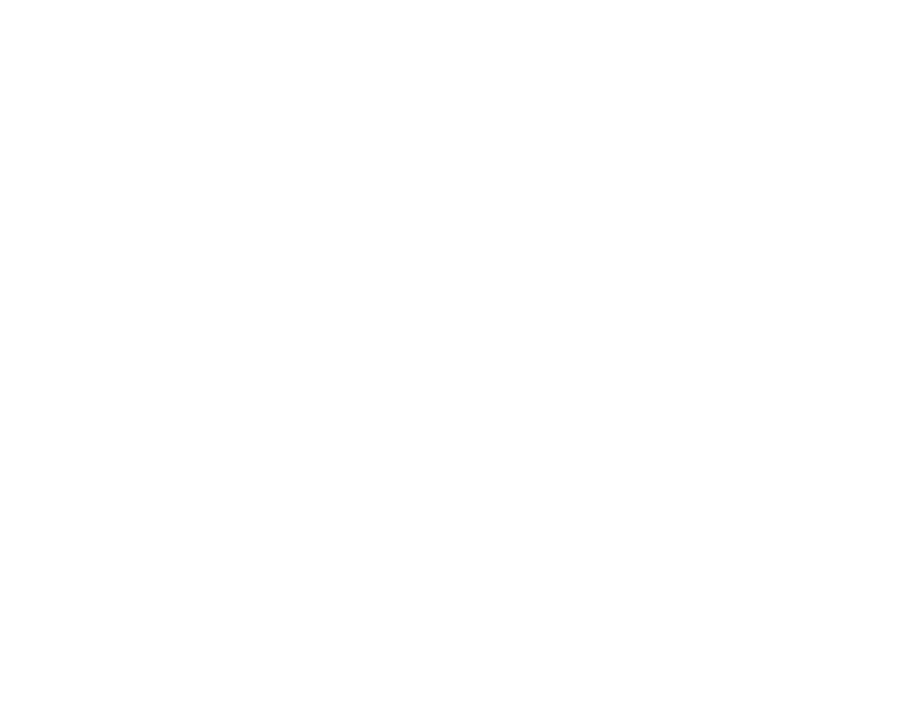
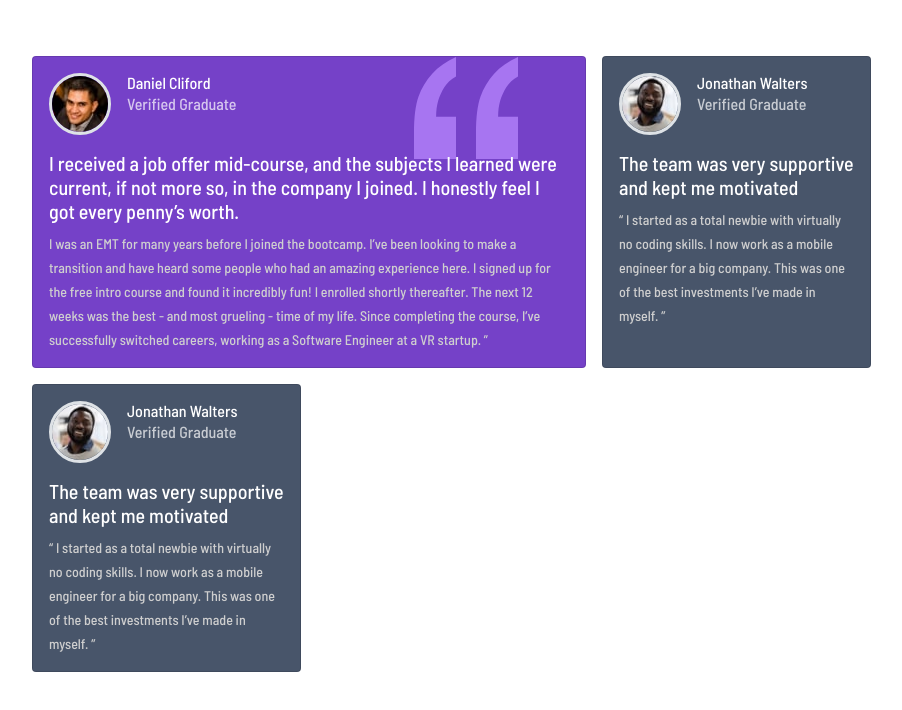
Before and after one commit to warrenfallon/All-projects, a plain HTML site: page SBA326/index.html in a window 1280 px wide. Shown: the whole page, without its empty margins (46-948 px from the left). Drawn offline with nearby package versions, Linux system fonts and the light colour scheme.

Commit message:
adding Jeanette

```diff
--- a/SBA326/index.html
+++ b/SBA326/index.html
@@ -25,6 +25,125 @@
     <div class="row">
       <div class="col-12 col-xl-9">
         <div class="row">
+
+              <!-- Daniel Section Start-->
+              <div class="col-lg-8 p-2 ">
+                <article
+                  style="
+                    background-color: hsl(263, 55%, 52%);
+                    background-image: url(images/bg-pattern-quotation.svg);
+                    background-repeat: no-repeat;
+                    background-position: 85% top;
+                  "
+                  class="card h-100 text-white"
+                >
+                  <div class="card-body ">
+                    <div class="media d-flex mb-3">
+                      <img
+                        class="m-0 border border-3 rounded-circle"
+                        src="images/image-daniel.jpg"
+                        style="border-color: hsl(0, 0%, 81%)"
+                      />
+                      <div class="ps-3 media-body">
+                        <h6 style="margin: 0">Daniel Cliford </h6>
+                        <p style="opacity: 70%">Verified Graduate</p>
+                      </div>
+                    </div>
+
+                    <div>
+                      <h5>
+                        I received a job offer mid-course, and the subjects I
+                        learned were current, if not more so, in the company I
+                        joined. I honestly feel I got every penny’s worth.
+                      </h5>
+                      <small style="color: hsl(0, 0%, 81%)">
+                        I was an EMT for many years before I joined the bootcamp.
+                        I’ve been looking to make a transition and have heard some
+                        people who had an amazing experience here. I signed up for
+                        the free intro course and found it incredibly fun! I
+                        enrolled shortly thereafter. The next 12 weeks was the
+                        best - and most grueling - time of my life. Since
+                        completing the course, I’ve successfully switched careers,
+                        working as a Software Engineer at a VR startup. ”
+                      </small>
+
+                    </div>
+                  </div>
+                </article>
+              </div>
+    <!-- Daniel Section End-->
+
+
+
+  <!-- Jonathon Section Start -->
+        <div class="col-lg-4 p-2">
+          <article
+            style="background-color: hsl(217, 19%, 35%)"
+            class="card h-100 text-white"
+          >
+            <div class="card-body">
+              <div class="media d-flex mb-3">
+                <img
+                  class="m-0 border border-3 rounded-circle"
+                  src="images/image-jonathan.jpg"
+                  style="border-color: hsl(0, 0%, 81%)"
+                />
+                <div class="ps-3 media-body">
+                  <h6 style="margin: 0">Jonathan Walters</h6>
+                  <p style="opacity: 70%">Verified Graduate</p>
+                </div>
+              </div>
+
+              <div>
+                <h5>The team was very supportive and kept me motivated</h5>
+                <small style="color: hsl(0, 0%, 81%)">
+                  “ I started as a total newbie with virtually no coding
+                  skills. I now work as a mobile engineer for a big company.
+                  This was one of the best investments I’ve made in myself.
+                  ”
+                </small>
+              </div>
+            </div>
+          </article>
+        </div>
+                 <!-- Jonathon Section End-->
+
+                 <!--Jeanette Harrison starts-->
+
+                 <div class="col-lg-4 p-2">
+                 <article
+                   style="background-color: hsl(217, 19%, 35%)"
+                   class="card h-100 text-white"
+                 >
+                   <div class="card-body">
+                     <div class="media d-flex mb-3">
+                       <img
+                         class="m-0 border border-3 rounded-circle"
+                         src="images/image-jonathan.jpg"
+                         style="border-color: hsl(0, 0%, 81%)"
+                       />
+                       <div class="ps-3 media-body">
+                         <h6 style="margin: 0">Jonathan Walters</h6>
+                         <p style="opacity: 70%">Verified Graduate</p>
+                       </div>
+                     </div>
+
+                     <div>
+                       <h5>The team was very supportive and kept me motivated</h5>
+                       <small style="color: hsl(0, 0%, 81%)">
+                         “ I started as a total newbie with virtually no coding
+                         skills. I now work as a mobile engineer for a big company.
+                         This was one of the best investments I’ve made in myself.
+                         ”
+                       </small>
+                     </div>
+                   </div>
+                 </article>
+               </div>
+
+
+
+                <!-- --Jeanette Harrison ends -->
         </div>
     </div>
 </div>
```
